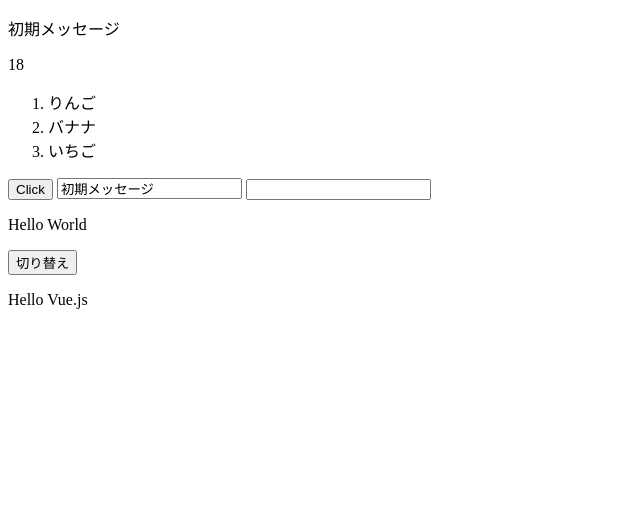
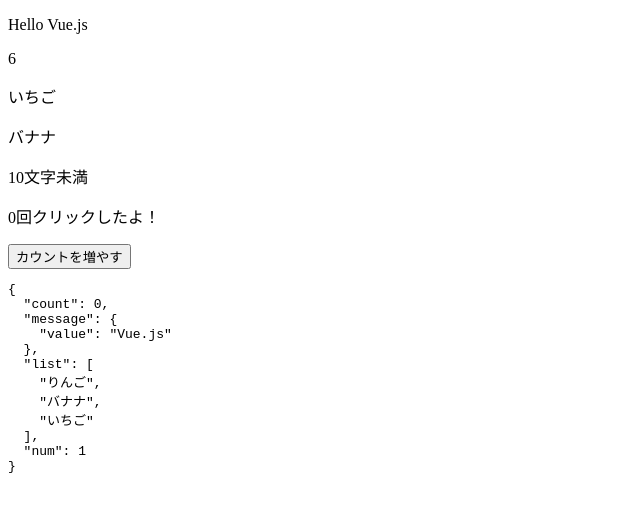
Before and after one commit to haruharu3220/study_Vuejs, a plain HTML site: page index.html in a window 1280 px wide. Shown: the whole page, without its empty margins (0-640 px from the left). Drawn offline with nearby package versions, Linux system fonts and the light colour scheme.

Commit message:
P.59 クリック回数を表示するコンポーネント作成

```diff
--- a/index.html
+++ b/index.html
@@ -10,20 +10,14 @@
 <body>
     <div id="app">
         <!-- この#appの内側にテンプレートを書き込んでいく -->
-        <p>{{ message }}</p>
-        <p>{{ age }}</p>
-        <ol>
-            <li v-for="item in list">{{item}}</li>
-        </ol>
-        <button v-on:click="handleClick">Click</button>
-        <input v-model="message">
-        <input v-model.number="count">
-        <p v-if="show">Hello World</p>
-
-        <button v-on:click="show=!show">切り替え</button>
-        <transition>
-            <p v-if="show">Hello Vue.js</p>
-        </transition>
+        <p>Hello {{ message.value }}</p>
+        <p>{{message.value.length}}</p>
+        <p>{{list[2]}}</p>
+        <p>{{list[num]}}</p>
+        <p>{{message.value.length >= 10? '10文字以上':'10文字未満'}}</p>
+        <p>{{count}}回クリックしたよ！</p>
+        <button v-on:click="increment">カウントを増やす</button>
+        <pre>{{ $data }}</pre>
 
     </div>
     <script src="https://cdn.jsdelivr.net/npm/vue@2.5.16/dist/vue.js"></script>
--- a/main.js
+++ b/main.js
@@ -1,18 +1,19 @@
+var state = { count: 0 };
 var app = new Vue({
   //オプション
   el: "#app",
   data: {
-    message: "初期メッセージ",
-    age: "18",
+    count: 0,
+    message: {
+      value: "Vue.js",
+    },
     list: ["りんご", "バナナ", "いちご"],
-    show: true,
+    num: 1,
   },
   methods: {
-    handleClick: function (event) {
-      alert(event.target); //[object HTMLButtonElement]
+    increment: function () {
+      this.count += 1;
     },
   },
 });
-
-console.log(app.message);
-console.log(app.age);
+state.count++;
```
